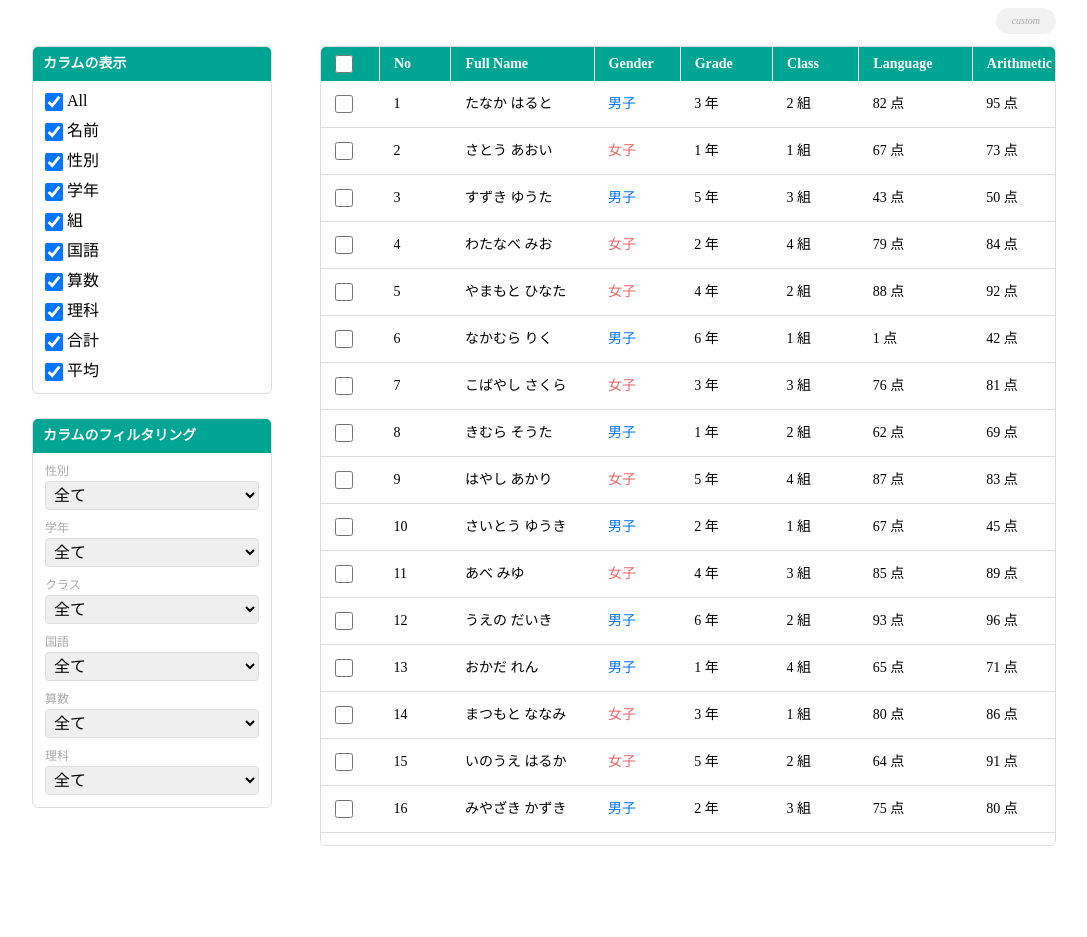
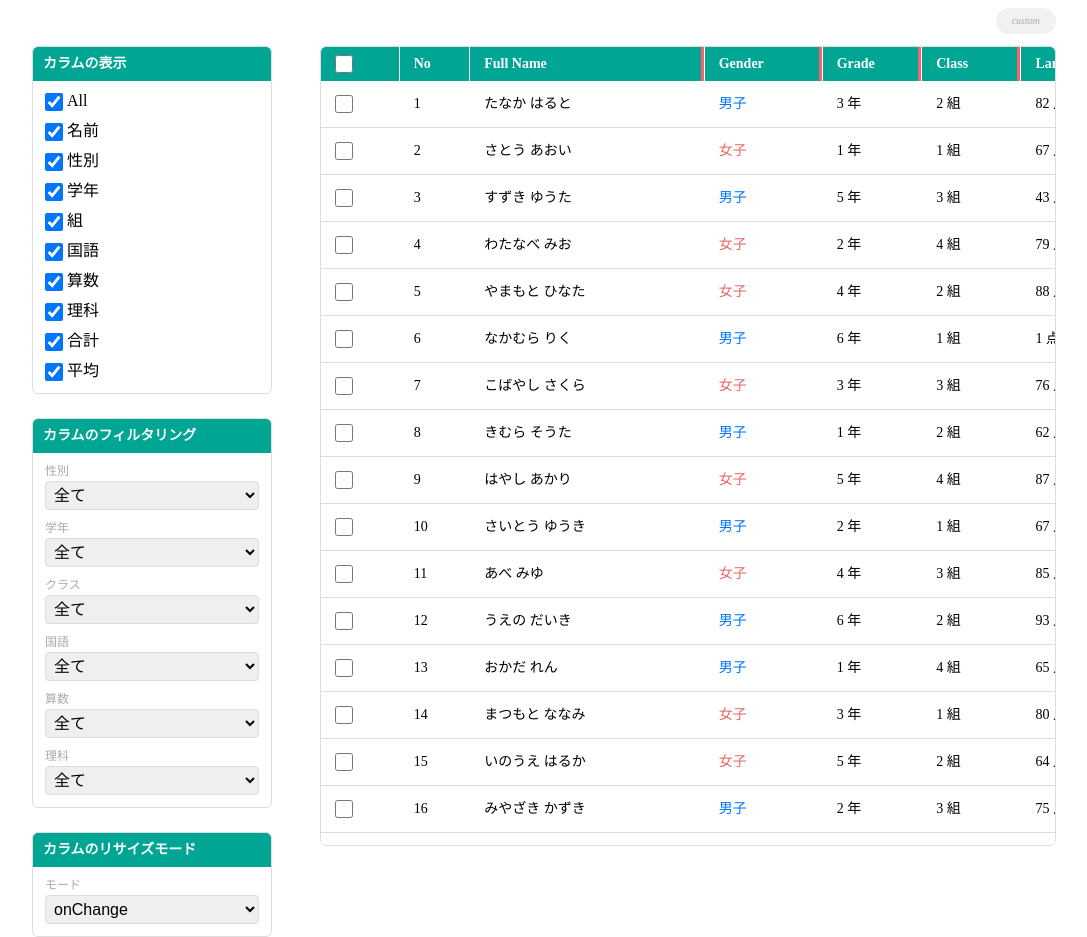
Before and after one commit to twosun-8-git/tanstack-table, a Next.js app: page /custom-flat-column in a window 1280 px wide. Shown: the part 60-997 px from the top of the page, without its empty margins (96-1183 px from the left). Before the commit the page ends 906 px from the top, so only its background shows below. Built offline with nearby package versions, Linux system fonts and the light colour scheme.

Commit message:
カラムのリサイズ処理追加

```diff
--- a/src/app/_components/ColumnController.tsx
+++ b/src/app/_components/ColumnController.tsx
@@ -1,17 +1,28 @@
-import { Table } from "@tanstack/react-table";
+import { Table, ColumnResizeMode } from "@tanstack/react-table";
 
 import { Student } from "@/app/_rows/type";
 import { ColumnVisibility } from "./ColumnVisibility";
 import { ColumnFilter } from "./ColumnFilter";
+import { ColumnResizeAction } from "./ColumnResizeAction";
 
 type Props = {
   table: Table<Student>;
+  columnResizeMode: ColumnResizeMode;
+  changeColumnResizeMode: (mode: ColumnResizeMode) => void;
 };
-export function ColumnController({ table }: Props) {
+export function ColumnController({
+  table,
+  columnResizeMode,
+  changeColumnResizeMode,
+}: Props) {
   return (
     <div className="column-controller">
       <ColumnVisibility table={table} />
       <ColumnFilter table={table} />
+      <ColumnResizeAction
+        columnResizeMode={columnResizeMode}
+        changeColumnResizeMode={changeColumnResizeMode}
+      />
     </div>
   );
 }
--- /dev/null
+++ b/src/app/_components/ColumnResizeAction.tsx
@@ -0,0 +1,33 @@
+import { ColumnResizeMode } from "@tanstack/react-table";
+
+type Props = {
+  columnResizeMode: ColumnResizeMode;
+  changeColumnResizeMode: (mode: ColumnResizeMode) => void;
+};
+
+export function ColumnResizeAction({
+  columnResizeMode,
+  changeColumnResizeMode,
+}: Props) {
+  return (
+    <div className="column-controller__inner">
+      <p>カラムのリサイズモード</p>
+      <ul>
+        <li>
+          <label>
+            <span>モード</span>
+            <select
+              value={columnResizeMode}
+              onChange={(e) =>
+                changeColumnResizeMode(e.target.value as ColumnResizeMode)
+              }
+            >
+              <option value="onChange">onChange</option>
+              <option value="onEnd">On End</option>
+            </select>
+          </label>
+        </li>
+      </ul>
+    </div>
+  );
+}
--- a/src/app/_components/TableBodyCell.tsx
+++ b/src/app/_components/TableBodyCell.tsx
@@ -24,7 +24,7 @@ export function TableBodyCell({ cell, style }: Props) {
   };
   return (
     <td style={css} ref={setNodeRef}>
-      <div className="table_cell-content">
+      <div className="table_cell-inner">
         {flexRender(cell.column.columnDef.cell, cell.getContext())}
       </div>
     </td>
--- a/src/app/_components/TableHeaderCell.tsx
+++ b/src/app/_components/TableHeaderCell.tsx
@@ -30,7 +30,7 @@ export function TableHeaderCell({
     disabled: !isDraggable,
   });
 
-  const css: CSSProperties = {
+  const thStyle: CSSProperties = {
     opacity: isDragging ? 0.8 : 1,
     transform: CSS.Translate.toString(transform),
     transition,
@@ -39,15 +39,21 @@ export function TableHeaderCell({
     ...style,
   };
 
+  const contentStyle: CSSProperties = {
+    cursor: isDraggable ? "grab" : "default",
+  };
+
   const isSort = header.column.columnDef.enableSorting;
 
+  /** クリックイベントの干渉を避けるため「DnDでのカラムの並び替え」と「ソート機能」のDOMは分ける */
   return (
-    <th colSpan={header.colSpan} ref={setNodeRef} style={css}>
-      <div className="table__header-content">
+    <th colSpan={header.colSpan} ref={setNodeRef} style={thStyle}>
+      <div className="table__header-cell-inner">
         <div
           {...attributes}
           {...listeners}
-          style={{ cursor: isDraggable ? "grab" : "default" }}
+          className="table__header-cell-content"
+          style={contentStyle}
         >
           {header.isPlaceholder
             ? null
@@ -65,6 +71,20 @@ export function TableHeaderCell({
           )}
         </div>
       </div>
+      {header.column.getCanResize() && (
+        <div
+          onDoubleClick={() => header.column.resetSize()}
+          onMouseDown={header.getResizeHandler()}
+          onTouchStart={header.getResizeHandler()}
+          className={`resizer ${
+            header.column.getIsResizing() ? "isResizing" : ""
+          }`}
+          onClick={(e) => {
+            e.stopPropagation();
+            e.preventDefault();
+          }}
+        />
+      )}
     </th>
   );
 }
--- a/src/app/custom-flat-column/_columns/index.tsx
+++ b/src/app/custom-flat-column/_columns/index.tsx
@@ -29,6 +29,7 @@ export const columns = [
     ),
     enableHiding: false,
     enableSorting: false,
+    enableResizing: false,
     size: 80,
   }),
   columnHelper.accessor("no", {
@@ -36,7 +37,10 @@ export const columns = [
     cell: (info) => info.getValue(),
     footer: (info) => info.column.id.toUpperCase(),
     enableHiding: false,
-    size: 80,
+    enableResizing: false,
+    size: 50,
+    minSize: 30,
+    maxSize: 100,
   }),
   columnHelper.display({
     id: "fullName",
--- a/src/app/custom-flat-column/page.tsx
+++ b/src/app/custom-flat-column/page.tsx
@@ -4,12 +4,14 @@ import { useEffect, useState } from "react";
 import {
   Column,
   Row,
+  useReactTable,
   getCoreRowModel,
-  useReactTable,
   getSortedRowModel,
   getFilteredRowModel,
+  ColumnResizeMode,
   ColumnFiltersState,
   ColumnPinningState,
+  ColumnSizingState,
   RowSelectionState,
   SortingState,
   VisibilityState,
@@ -102,6 +104,21 @@ export default function Page() {
     console.groupEnd();
   }, [columnPinning]);
 
+  /** Column Resize */
+  const [columnSizing, setColumnSizing] = useState<ColumnSizingState>({});
+  const [columnResizeMode, setColumnResizeMode] =
+    useState<ColumnResizeMode>("onChange");
+
+  // 確認用: Resize
+  useEffect(() => {
+    console.group("🟤 columnSizing");
+    console.log(columnSizing);
+    console.groupEnd();
+    console.group("🟤 columnResizeMode");
+    console.log(columnResizeMode);
+    console.groupEnd();
+  }, [columnSizing, columnResizeMode]);
+
   /** Row Selection */
   const [rowSelection, setRowSelection] = useState<RowSelectionState>({});
 
@@ -132,7 +149,8 @@ export default function Page() {
     const sortDirection = column.getIsSorted();
     return sortDirection === "asc" ? "⬆" : "⬇";
   };
-  // 確認用: sorting
+
+  // 確認用: Sort
   useEffect(() => {
     console.group("🔴 sorting");
     console.log(sorting);
@@ -160,6 +178,11 @@ export default function Page() {
     // Column Order
     onColumnOrderChange: setColumnOrder,
 
+    // Column Resize
+    enableColumnResizing: true,
+    columnResizeMode,
+    onColumnSizingChange: setColumnSizing,
+
     // Row Selection
     enableMultiRowSelection: true, // Rowの複数選択 (defalut: true)
     // enableRowSelection: (row) => row.original.age >= 18, // Rowの選択条件 (defalut: true)
@@ -178,9 +201,10 @@ export default function Page() {
       columnFilters,
       columnPinning,
       columnOrder,
+      columnSizing,
+      columnVisibility,
       rowSelection,
       sorting,
-      columnVisibility,
     },
     debugTable: false,
     debugHeaders: false,
@@ -231,13 +255,21 @@ export default function Page() {
           <span>custom</span>
         </div>
         <div className="container is-flex">
-          <ColumnController table={table} />
+          <ColumnController
+            table={table}
+            columnResizeMode={columnResizeMode}
+            changeColumnResizeMode={setColumnResizeMode}
+          />
+
           <div className="table-wrapper small">
             <SortableContext
               items={columnOrder}
               strategy={horizontalListSortingStrategy}
             >
-              <table className="table">
+              <table
+                className="table"
+                style={{ width: table.getCenterTotalSize() }}
+              >
                 <thead>
                   {table.getHeaderGroups().map((headerGroup) => (
                     <tr key={headerGroup.id}>
--- a/src/app/style.css
+++ b/src/app/style.css
@@ -239,7 +239,6 @@ header p {
 }
 .table {
   font-size: 14px;
-  width: 100%;
   border-collapse: collapse;
 }
 .table th,
@@ -257,10 +256,17 @@ header p {
 .table thead tr + tr {
   border-top: var(--border);
 }
-.table thead th:not(:first-of-type) {
-  border-left: 1px solid rgb(255, 255, 255, 0.5);
+.table thead th:not(:last-of-type)::after {
+  display: block;
+  content: "";
+  width: 1px;
+  height: 100%;
+  background: #fff;
+  position: absolute;
+  top: 0;
+  right: 0;
 }
-.table__header-content {
+.table__header-cell-inner {
   display: flex;
   align-items: center;
 }
@@ -320,3 +326,29 @@ header p {
   padding-block: 8px;
   color: #aaa;
 }
+.resizer {
+  position: absolute;
+  right: 0;
+  top: 0;
+  height: 100%;
+  width: 4px;
+  background: rgb(250, 97, 108);
+  cursor: col-resize;
+  user-select: none;
+  touch-action: none;
+  transition: opacity 0.2s, background 0.2s;
+}
+.resizer.isResizing {
+  background: rgb(255, 185, 56);
+  opacity: 1;
+}
+
+@media (hover: hover) {
+  .resizer {
+    opacity: 0;
+  }
+
+  th:hover > .resizer {
+    opacity: 1;
+  }
+}
```
Also changed, not shown: src/app/_components/ColumnFilter.tsx (+16 -21 lines).
